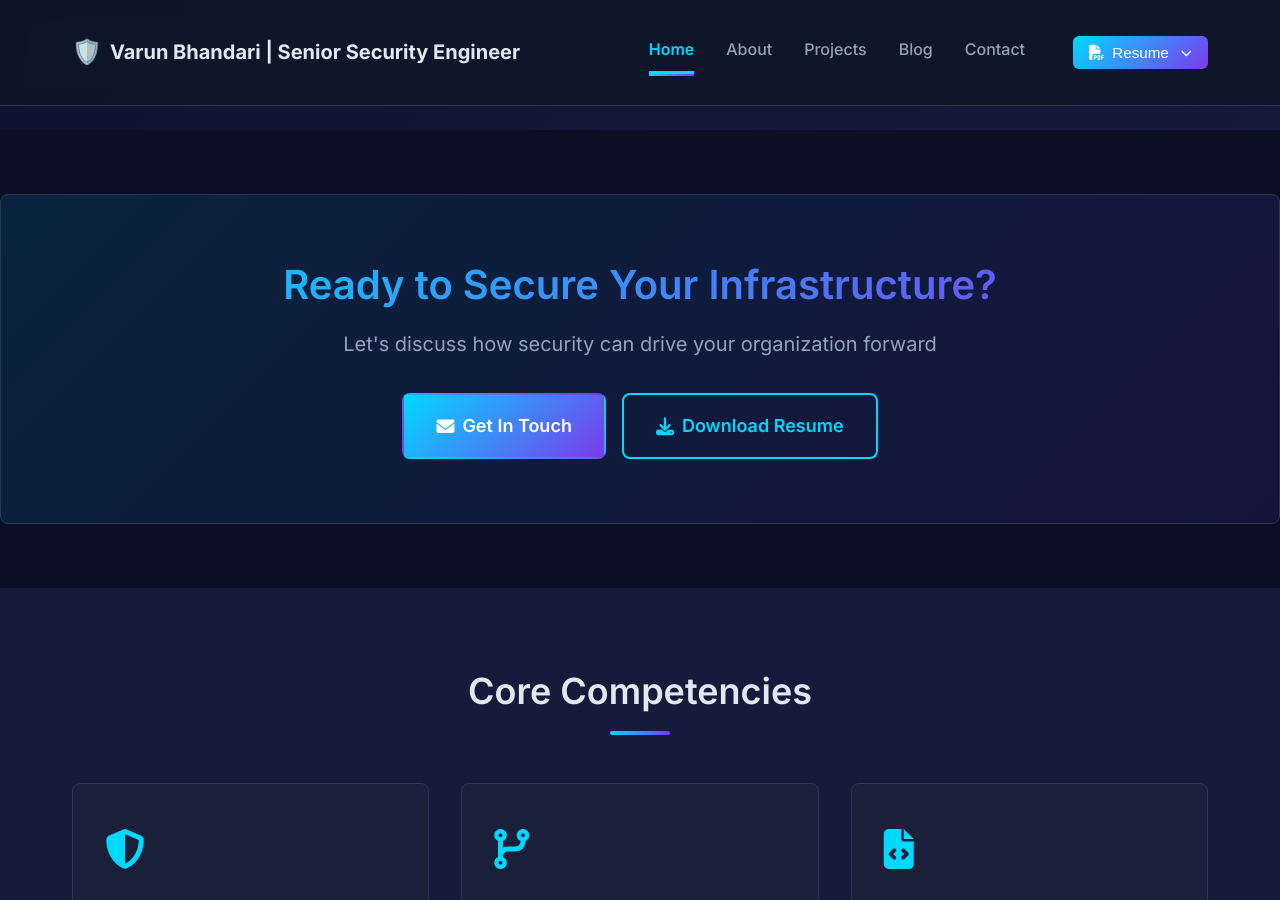
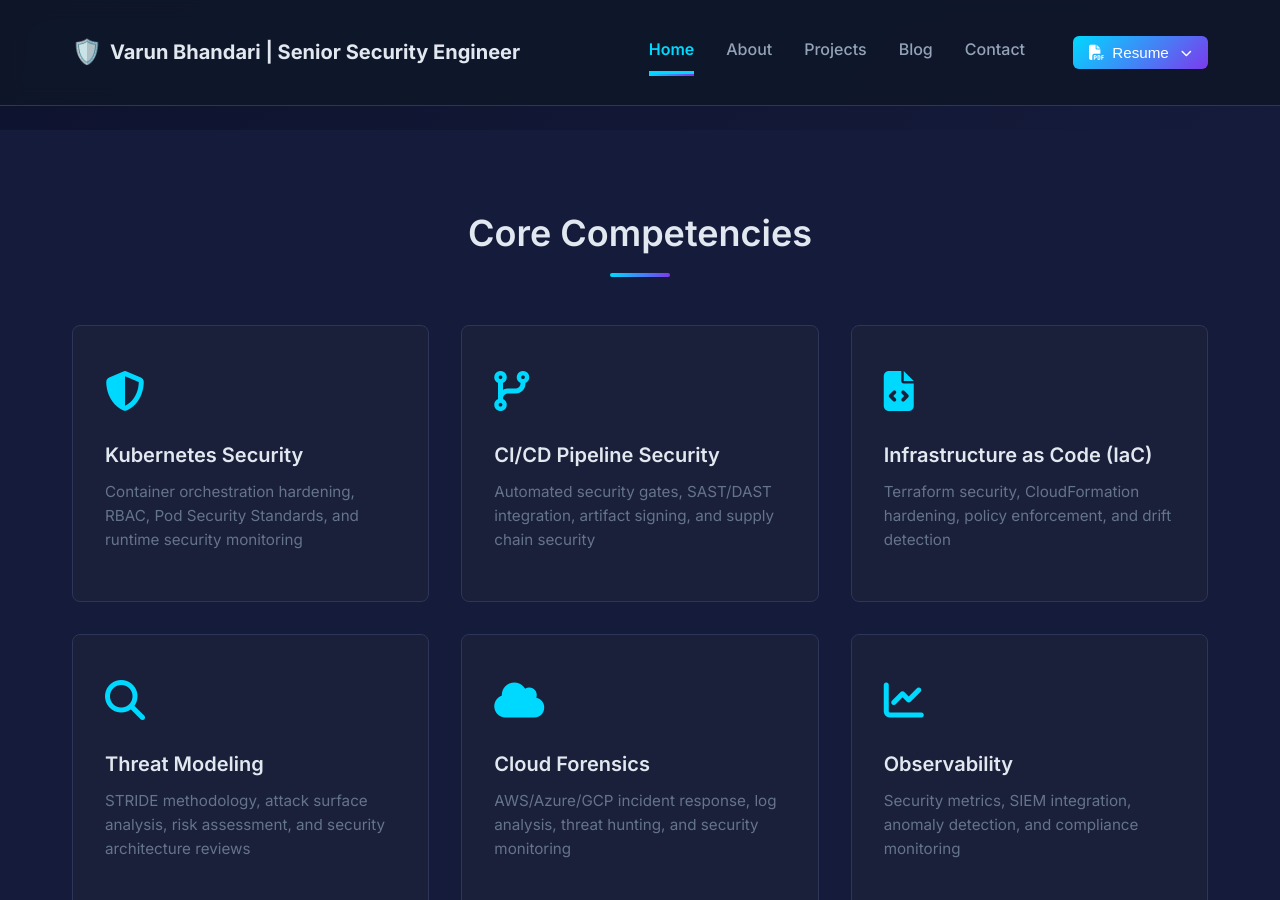
Before and after one commit to z-varun/z-varun, a Jekyll site: the page built from index.html, in a window 1280 px wide and 900 px high, scrolled down 741 px. Built offline with Jekyll 4.4.1, drawn with Linux system fonts in a browser that asks for light colours.

Commit message:
Removed unused code

```diff
--- a/_includes/gtm-body.html
+++ /dev/null
@@ -1,6 +0,0 @@
-{% if site.google_tag_manager and jekyll.environment == "production" %}
-<!-- Google Tag Manager (noscript) -->
-<noscript><iframe src="https://www.googletagmanager.com/ns.html?id={{ site.google_tag_manager }}"
-height="0" width="0" style="display:none;visibility:hidden"></iframe></noscript>
-<!-- End Google Tag Manager (noscript) -->
-{% endif %}
--- a/_layouts/default.html
+++ b/_layouts/default.html
@@ -90,12 +90,8 @@
     }
     </script>
 
-    <!-- Google Tag Manager - HEAD -->
-    <!-- {% include gtm-head.html %} -->
 </head>
 <body>
-    <!-- Google Tag Manager - BODY (immediately after opening body tag) -->
-    <!-- {% include gtm-body.html %} -->
 
     {% include navigation.html %}
 
--- a/index.html
+++ b/index.html
@@ -19,22 +19,6 @@ title: Home
                     <i class="fas fa-envelope"></i> Get in Touch
                 </a>
             </div>
-        </div>
-    </div>
-</section>
-
-<!-- Call to Action Section -->
-<section class="home-cta">
-    <div class="cta-content">
-        <h2>Ready to Secure Your Infrastructure?</h2>
-        <p>Let's discuss how security can drive your organization forward</p>
-        <div class="cta-buttons">
-            <a href="/contact/" class="btn btn-primary btn-large">
-                <i class="fas fa-envelope"></i> Get In Touch
-            </a>
-            <a href="/assets/resume.pdf" class="btn btn-secondary btn-large" download>
-                <i class="fas fa-download"></i> Download Resume
-            </a>
         </div>
     </div>
 </section>
```
Also changed, not shown: _includes/gtm-head.html (deleted, +0 -9 lines), netlify.toml (+1 -12 lines).
